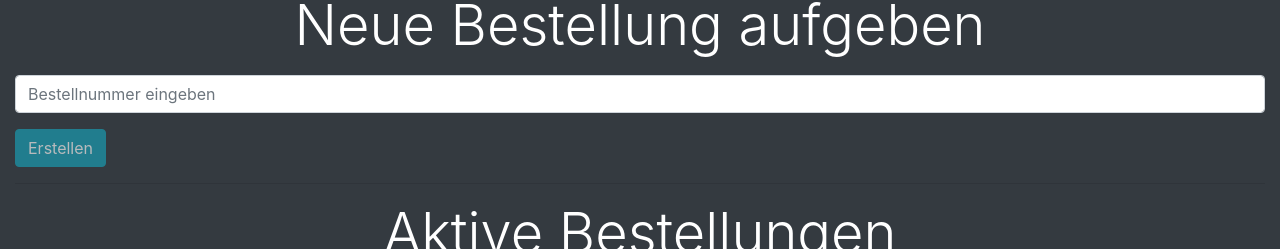
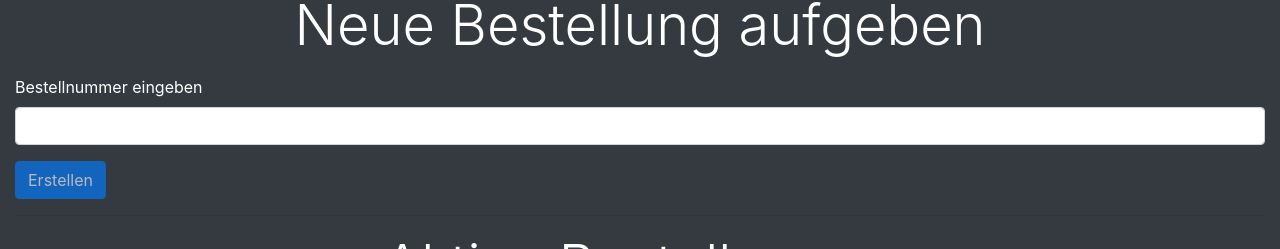
Before and after one commit to athlordJojo/ordermanager, an Angular app in the folder angular-app/: page /manage in a window 1280 px wide. Shown: the part 364-613 px from the top of the page. Built offline with nearby package versions, Linux system fonts and the light colour scheme; no server answers.

Commit message:
use angular form validation

```diff
--- a/angular-app/src/app/app.module.ts
+++ b/angular-app/src/app/app.module.ts
@@ -4,7 +4,7 @@ import {NgModule} from '@angular/core';
 import {AppComponent} from './app.component';
 import {OrderListComponent} from './order-list/order-list.component';
 import {OrderFormComponent} from './order-form/order-form.component';
-import {FormsModule} from "@angular/forms";
+import {FormsModule, ReactiveFormsModule} from "@angular/forms";
 import {OrderApi} from "./api/order-api.service";
 import {HttpClientModule} from "@angular/common/http";
 import {AppRoutingModule} from "./app-routing.module";
@@ -21,7 +21,8 @@ import { HeaderComponent } from './header/header.component';
     BrowserModule,
     AppRoutingModule,
     HttpClientModule,
-    FormsModule
+    FormsModule,
+    ReactiveFormsModule
   ],
   providers: [OrderApi],
   bootstrap: [AppComponent]
--- a/angular-app/src/app/order-form/order-form.component.html
+++ b/angular-app/src/app/order-form/order-form.component.html
@@ -3,22 +3,48 @@
     <p class="display-4 text-white text-center">
       Neue Bestellung aufgeben
     </p>
-    <form (ngSubmit)="onSubmit()" #orderForm="ngForm">
-      <div class="form-group">
-        <input type="number" [(ngModel)]="newScoreBoardNumberOfNewOrder"
+    <form novalidate (ngSubmit)="onSubmit()" [formGroup]="myform" class="text-white">
+
+      <div class="form-group"
+           [ngClass]="{
+        'has-danger': scoreboardnumber.invalid && (scoreboardnumber.dirty || scoreboardnumber.touched),
+        'has-success': scoreboardnumber.valid && (scoreboardnumber.dirty || scoreboardnumber.touched)
+   }">
+        <label class="form-control-label">Bestellnummer eingeben</label>
+        <input type="number"
                class="form-control"
-               id="scoreBoardNumber"
-               name="scoreBoardNumber"
-               placeholder="Bestellnummer eingeben"
-               required #scoreBoardNumber="ngModel">
+               formControlName="scoreboardnumber"
+               required>
+        <div class="form-control-feedback"
+             *ngIf="scoreboardnumber.errors && (scoreboardnumber.dirty || scoreboardnumber.touched)">
+          <p *ngIf="scoreboardnumber.errors.required">Bestellnummer wird benötigt</p>
+        </div>
       </div>
-      <div [hidden]="orderForm.form.valid || !newScoreBoardNumberOfNewOrder" class="alert alert-danger">Bestellnummer wird
-        benötigt
-      </div>
-      <button type="submit" [disabled]="!orderForm.form.valid"
-              class="btn btn-info">Erstellen
+      <button type="submit" [disabled]="!myform.valid"
+              class="btn btn-primary">Erstellen
       </button>
     </form>
+
+
+    <!--    <form (ngSubmit)="onSubmit()" #orderForm="ngForm" [formGroup]="newOrderForm">-->
+    <!--      <div class="form-group">-->
+    <!--        <input type="number" [(ngModel)]="newScoreBoardNumberOfNewOrder"-->
+    <!--               class="form-control"-->
+    <!--               id="scoreBoardNumber"-->
+    <!--               name="scoreBoardNumber"-->
+    <!--               placeholder="Bestellnummer eingeben"-->
+    <!--               formControlName=""-->
+    <!--               required #scoreBoardNumber="ngModel">-->
+    <!--      </div>-->
+    <!--      <div [hidden]="orderForm.form.valid || !newScoreBoardNumberOfNewOrder" class="alert alert-danger">Bestellnummer wird-->
+    <!--        benötigt-->
+    <!--      </div>-->
+    <!--      <button type="submit" [disabled]="!orderForm.form.valid"-->
+    <!--              class="btn btn-info">Erstellen-->
+    <!--      </button>-->
+    <!--    </form>-->
+
+
   </div>
 </div>
 <hr/>
@@ -42,7 +68,8 @@
     </div>
 
     <ul class=" mt-4 list-group  text-center">
-      <li (click)="selectOrder(order)" [ngClass]="getClassForListItem(order)" *ngFor="let order of orders" class="list-group-item">
+      <li (click)="selectOrder(order)" [ngClass]="getClassForListItem(order)" *ngFor="let order of orders"
+          class="list-group-item">
         {{order.scoreBoardNumber }}
       </li>
     </ul>
--- a/angular-app/src/app/order-form/order-form.component.ts
+++ b/angular-app/src/app/order-form/order-form.component.ts
@@ -1,6 +1,14 @@
 import {Component, OnInit} from '@angular/core';
 import {OrderApi} from '../api/order-api.service';
 import {OrderDto} from "../model/order-dto";
+import {
+  ReactiveFormsModule,
+  FormsModule,
+  FormGroup,
+  FormControl,
+  Validators,
+  FormBuilder
+} from '@angular/forms';
 
 @Component({
   selector: 'app-order-form',
@@ -8,22 +16,29 @@ import {OrderDto} from "../model/order-dto";
   styleUrls: ['./order-form.component.css']
 })
 export class OrderFormComponent implements OnInit {
+  scoreboardnumber: FormControl;
 
   ngOnInit(): void {
     this.loadData();
   }
 
-  newOrder: OrderDto;
+  myform: FormGroup;
   selectedOrder: OrderDto;
   orders: OrderDto[] = [];
-  newScoreBoardNumberOfNewOrder:number;
+
   constructor(
     private orderApi: OrderApi) {
+    this.scoreboardnumber = new FormControl('', [
+      Validators.required
+    ]);
+    this.myform = new FormGroup({
+      scoreboardnumber: this.scoreboardnumber
+    });
   }
 
   onSubmit() {
-    this.orderApi.save(this.newScoreBoardNumberOfNewOrder).subscribe(result => {
-      this.newScoreBoardNumberOfNewOrder = null;
+    this.orderApi.save(this.scoreboardnumber.value).subscribe(result => {
+      this.scoreboardnumber.reset()
       this.loadData();
     });
   }
```
